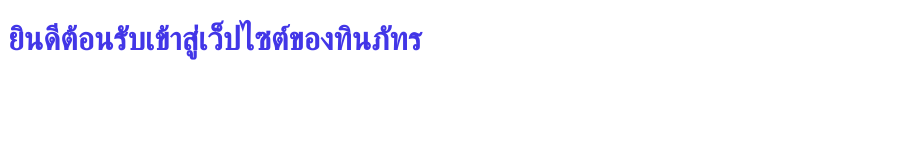
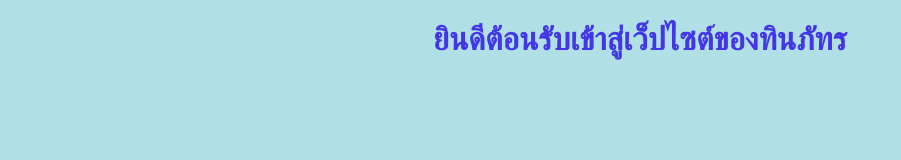
Before and after one commit to 40853-afk/tinnapat, a plain HTML site: page index.html in a window 1280 px wide. Shown: the whole page, without its empty margins (0-901 px from the left). Drawn offline with Linux system fonts and the light colour scheme.

Commit message:
Update index.html with styles and layout changes
Added background color and centered the header text.

```diff
--- a/index.html
+++ b/index.html
@@ -4,7 +4,7 @@
 <title>ยินดีต้อนรับ</title>
 <meta charset="utf-8">
 </head>
-<body>
- <h1 style="color:#4236E7">ยินดีต้อนรับเข้าสู่เว็ปไซต์ของทินภัทร</h1>
+<body style="background-color:powderblue">
+ <h1 style="color:#4236E7;text-align:center;">ยินดีต้อนรับเข้าสู่เว็ปไซต์ของทินภัทร</h1>
 </body>
 </html>
```
